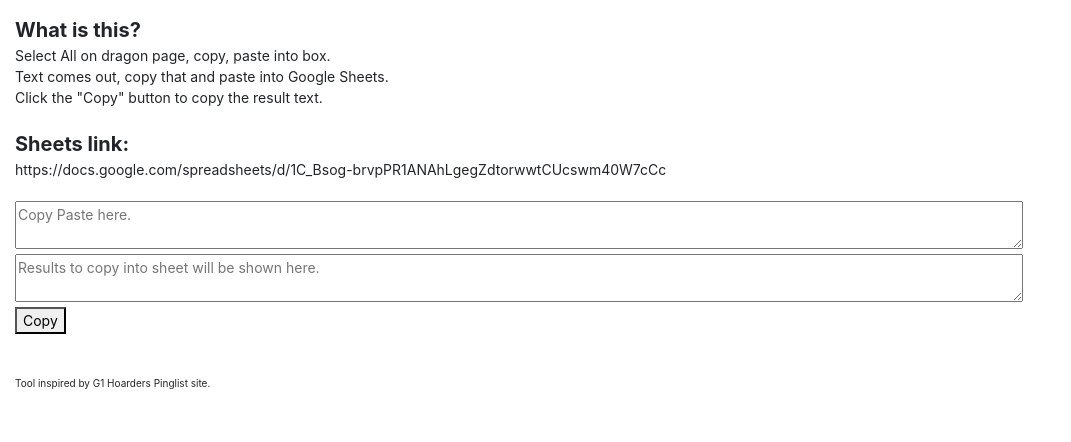
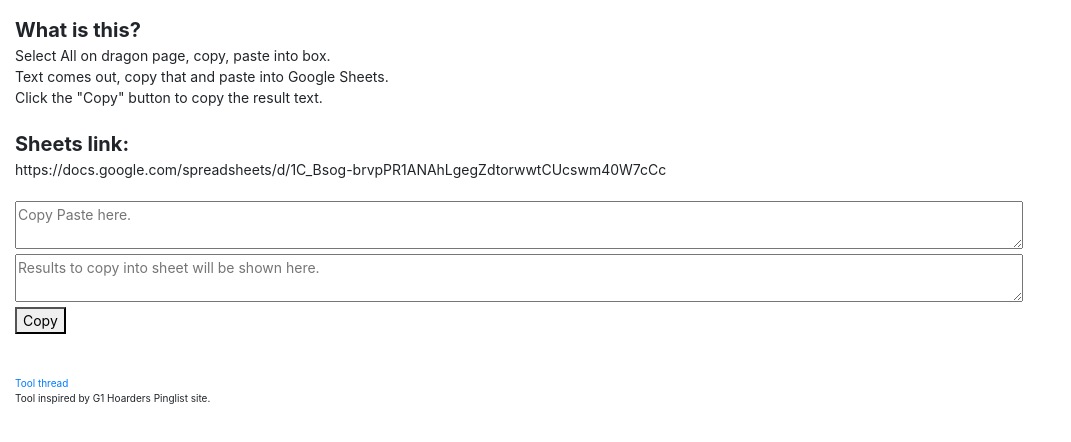
Before and after one commit to Blue-Latios/FRStuff, a Nuxt app: page /dragon-to-sheets in a window 1280 px wide. Shown: the top 442 px of the page, without its empty margins (0-1071 px from the left). Built offline with nearby package versions, Linux system fonts and the light colour scheme.

Commit message:
Changed footnote

```diff
--- a/pages/dragon-to-sheets/index.vue
+++ b/pages/dragon-to-sheets/index.vue
@@ -15,7 +15,8 @@
   <textarea v-model="results" class="results" ref="res" placeholder="Results to copy into sheet will be shown here." style="width:90%;"></textarea><br>
   <button @click="copyText">Copy</button><br><br><br>
 
-  <div class="footnote" style="font-size: 10px;">Tool inspired by G1 Hoarders Pinglist site.</div>
+  <div class="footnote" style="font-size: 10px;"><a href="https://www1.flightrising.com/forums/gde/3269795">Tool thread</a><br>
+  Tool inspired by G1 Hoarders Pinglist site.</div>
 </div></template>
 
 <style>
--- a/pages/history-to-sheets/index.vue
+++ b/pages/history-to-sheets/index.vue
@@ -20,7 +20,7 @@
   <textarea v-model="results" class="results" ref="res" placeholder="Results to copy into sheet will be shown here." style="width:90%;"></textarea><br>
   <button @click="copyText">Copy</button><br><br><br>
 
-  <div class="footnote" style="font-size: 10px;">Tool inspired by G1 Hoarders Pinglist site.</div>
+  <div class="footnote" style="font-size: 10px;">Contact BlueLatios if there's any questions.</div>
 </div></template>
 
 <style>
--- a/pages/lair-to-sheets/index.vue
+++ b/pages/lair-to-sheets/index.vue
@@ -21,7 +21,7 @@
   <textarea v-model="results" class="results" ref="res" placeholder="Results to copy into sheet will be shown here." style="width:90%;"></textarea><br>
   <button @click="copyText">Copy</button><br><br><br>
 
-  <div class="footnote" style="font-size: 10px;">Tool inspired by G1 Hoarders Pinglist site.</div>
+  <div class="footnote" style="font-size: 10px;"><a href="https://www1.flightrising.com/forums/gde/3269795">Tool thread</a></div>
 </div></template>
 
 <style>
```
